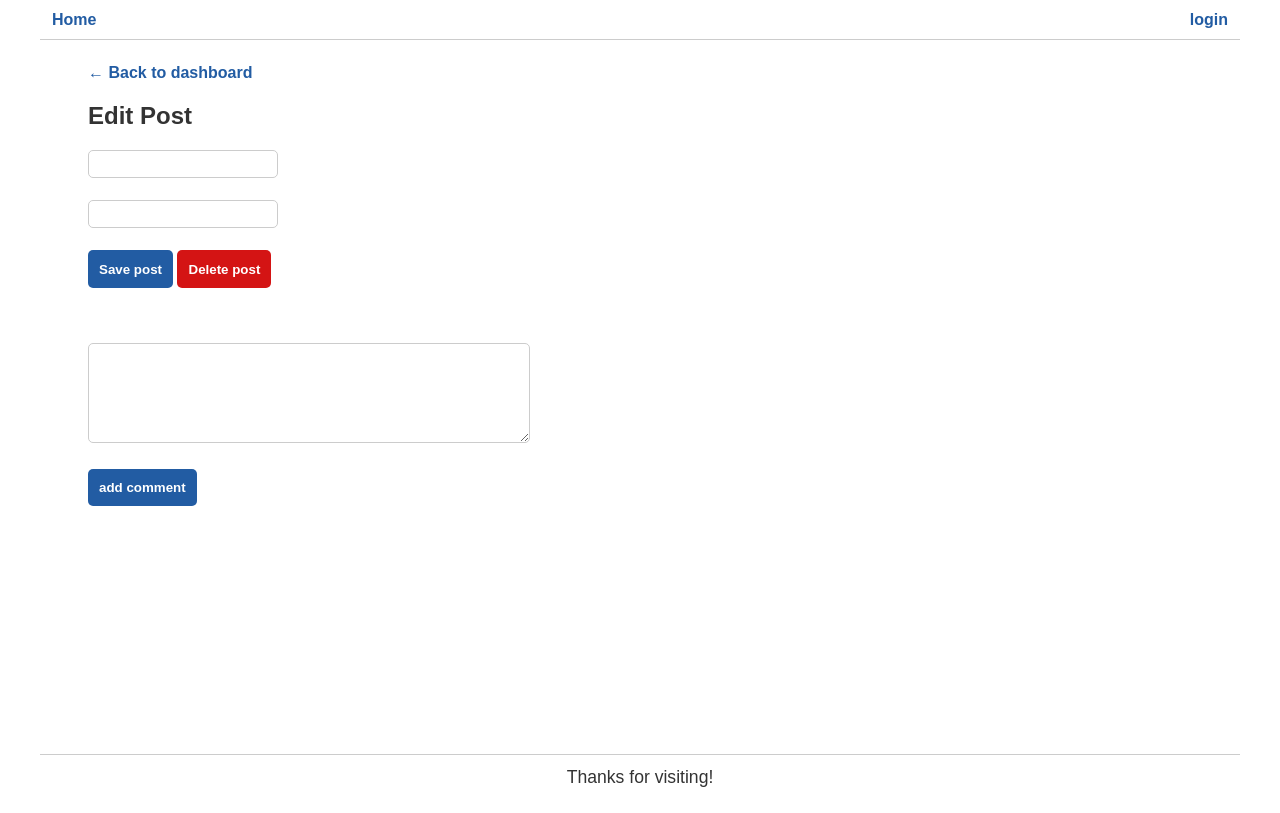
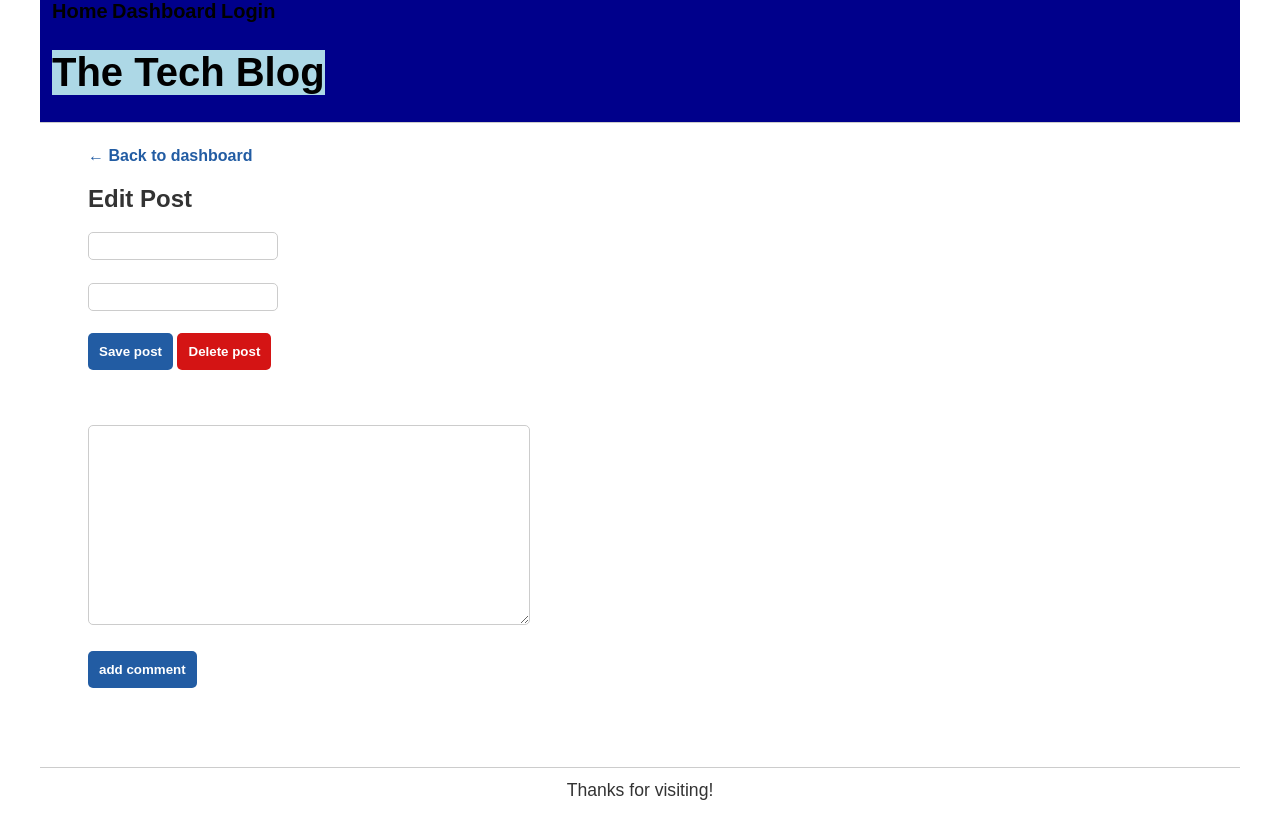
Before and after one commit to tarekyou/tech-blog, a Node project: template views/edit-post.handlebars in a window 1280 px wide. Before the commit the page ends 787 px from the top, so only its background shows below. Run offline with Node 20 templates, Linux system fonts and the light colour scheme; the template is opened without the code that fills it, so the values that code supplies are empty; some libraries are stand-ins or nearby versions.

Commit message:
styling header

```diff
--- a/public/stylesheets/style.css
+++ b/public/stylesheets/style.css
@@ -47,6 +47,29 @@
     border: 1px solid #ccc;
   }
 
+  nav a{
+    color:black;
+    font-size: 20px;
+  }
+
+
+  #logout{
+    color: black;
+    background: none;
+    border: none;
+    padding: 0;
+    cursor: pointer;
+    text-decoration: none;
+    font-size: 20px;
+    font-weight: bold;
+    transition: color .1s;
+    margin-left: 10px;
+    margin-top: 15px;
+  }
+  #logout:hover{
+    color: #3486eb;
+  }
+
   textarea:focus, input:focus {
     outline: none;
     border: 1px solid #3486eb;
@@ -54,7 +77,11 @@
 
   textarea {
     min-width: 40%;
-    min-height: 100px;
+    min-height: 200px;
+  }
+
+  #post-url{
+    min-height: 200px;
   }
 
   form > div {
@@ -77,13 +104,27 @@
   header {
     border-bottom: 1px solid #ccc;
     display: flex;
-    justify-content: space-between;
-    align-items: center;
+    flex-direction: column;
+    justify-content:space-between;
+    align-items: flex-start;
     padding: 0 1%;
+    background-color: darkblue;
   }
+  .hero {
+    display: flex;
+    justify-content: center;
+    flex-wrap: wrap;
+    background-position: center;
+    background-size: cover;
+    align-items: flex-start;
+    background-attachment: fixed;
+    background-position: 80%;
+}
 
   header h1 {
-    font-size: 1em;
+    font-size: 2.5em;
+    color:black;
+    background-color:lightblue;
   }
 
   main {
--- a/views/layouts/main.handlebars
+++ b/views/layouts/main.handlebars
@@ -11,17 +11,18 @@
 <body>
   <div class="wrapper">
     <header>
-      <h1>
-        <a href="/">Home</a>
-      </h1>
        <nav>
+            <a href="/">Home</a>
+           <a href="/dashboard">Dashboard</a>
            {{#if loggedIn}}
-            <a href="/dashboard">dashboard</a>
-            <button id="logout" class="btn-no-style">logout</button>
+            <button id="logout" class="btn-no-style">Logout</button>
             {{else}}
-            <a href="/login">login</a>
+            <a href="/login">Login</a>
             {{/if}}
         </nav>
+        <h1 class="hero">
+        The Tech Blog
+        </h1>
     </header>
     <main>
       {{{ body }}}
```
